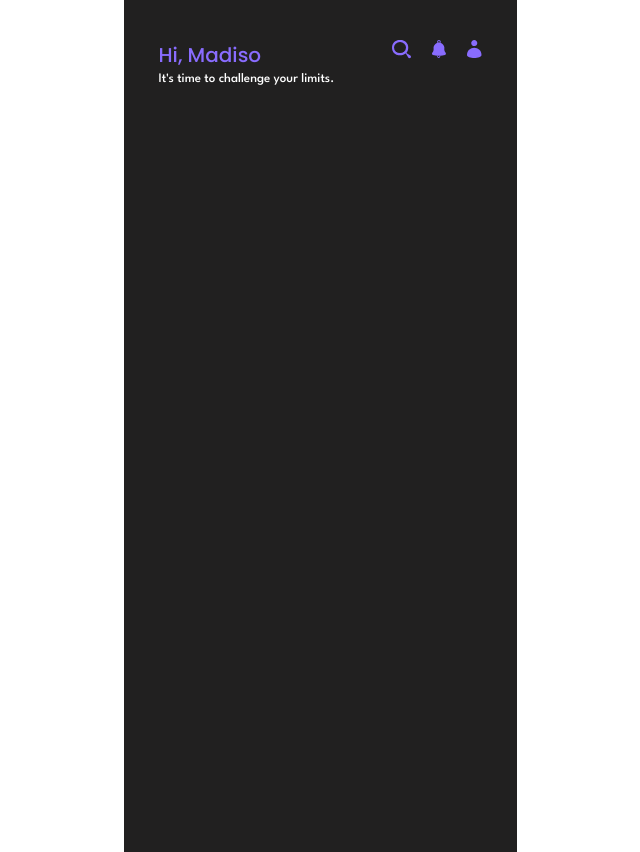
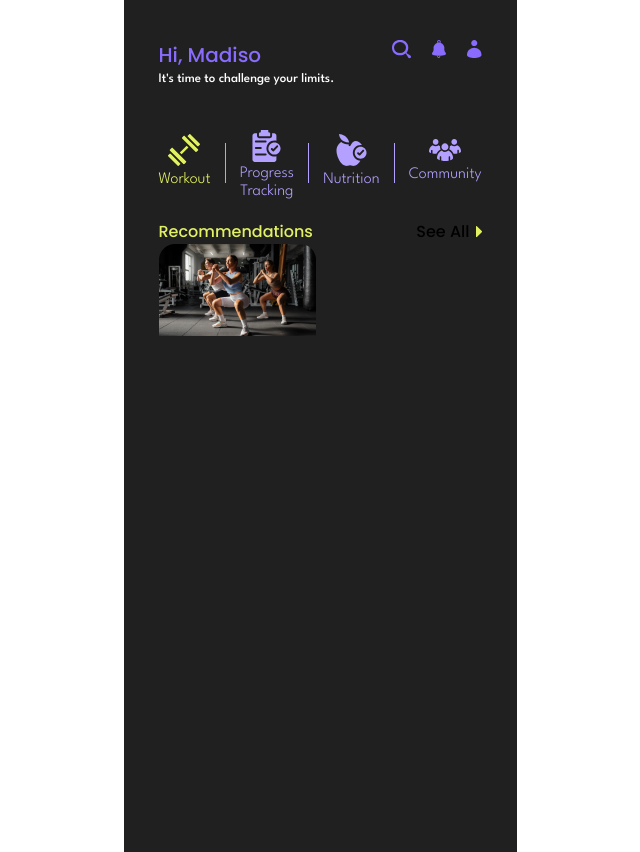
Before and after one commit to hurgyunam/fitness_20240806, a Next.js app: page / in a window 1280 px wide. Shown: the whole page, without its empty margins (320-960 px from the left). Built offline with nearby package versions, Linux system fonts and the light colour scheme.

Commit message:
[컴포넌트추가] 메인 페이지 - 탑메뉴 추가

```diff
--- a/src/app/(routes)/page.tsx
+++ b/src/app/(routes)/page.tsx
@@ -1,9 +1,13 @@
 import MainHeader from "@/components/index/header";
+import MainRecommendations from "@/components/index/recommendations";
+import MainTopMenu from "@/components/index/topMenu";
 
 export default function Home() {
   return (
     <main className="bg-[#212020] w-[393px] h-[852px] px-[35px]">
       <MainHeader nickName="Madiso"/>
+      <MainTopMenu />
+      <MainRecommendations />
       <div></div>
       <div></div>
       <div></div>
--- /dev/null
+++ b/src/components/index/recommendation_video.tsx
@@ -0,0 +1,18 @@
+import ImageVideo1 from "@/images/recommendation_video_1.png";
+import { StaticImageData } from "next/image";
+import Image from 'next/image';
+
+export interface MainRecommendationVideoProps {
+    thumbnail: StaticImageData;
+}
+
+export default function MainRecommendationVideo() {
+    console.log(typeof(ImageVideo1));
+  return (
+    <>
+      <div className="flex flex-col">
+        <Image src={ImageVideo1} alt="thumbnail" />
+      </div>
+    </>
+  );
+}
--- /dev/null
+++ b/src/components/index/recommendations.tsx
@@ -0,0 +1,25 @@
+import IconArrow from "@/icons/Arrow.svg";
+import MainRecommendationVideo from "./recommendation_video";
+
+export default function MainRecommendations() {
+  return (
+    <>
+      <div className="flex flex-col mt-[24px]">
+        <div className="flex justify-between">
+          <div className="text-limegreen">
+            Recommendations
+          </div>
+          <div className="flex items-center">
+            <div className="mr-[6px]">
+              See All
+            </div>
+            <IconArrow />
+          </div>
+        </div>
+        <div className="flex">
+          <MainRecommendationVideo />
+        </div>
+      </div>
+    </>
+  );
+}
--- /dev/null
+++ b/src/components/index/topMenu.tsx
@@ -0,0 +1,37 @@
+import IconWorkout from "@/icons/Workout.svg";
+import IconProgress from "@/icons/Progress.svg";
+import IconNutrition from "@/icons/Nutrition.svg";
+import IconCommunity from "@/icons/Community.svg";
+
+
+export default function MainTopMenu() {
+  return (
+    <>
+      <div className="flex justify-between items-center mt-[40px]">
+        <div className="flex flex-col items-center">
+          <IconWorkout/>
+          <div className="font-body font-light mt-[2px] text-limegreen">Workout</div>
+        </div>
+        <div className="w-[0.75px] h-[40px] bg-lightpurple">
+        </div>
+        <div className="flex flex-col items-center">
+          <IconProgress />
+          <div className="font-body font-light text-lightpurple">Progress</div>
+          <div className="font-body font-light mt-[2px] text-lightpurple leading-[8px]">Tracking</div>
+        </div>
+        <div className="w-[0.75px] h-[40px] bg-lightpurple">
+        </div>
+        <div className="flex flex-col items-center">
+          <IconNutrition />
+          <div className="font-body font-light mt-[2px] text-lightpurple">Nutrition</div>
+        </div>
+        <div className="w-[0.75px] h-[40px] bg-lightpurple">
+        </div>
+        <div className="flex flex-col items-center">
+          <IconCommunity />
+          <div className="font-body font-light mt-[2px] text-lightpurple">Community</div>
+        </div>
+      </div>
+    </>
+  );
+}
```
Also changed, not shown: public/icons/Arrow.svg (added), public/images/recommendation_video_1.png (added).
